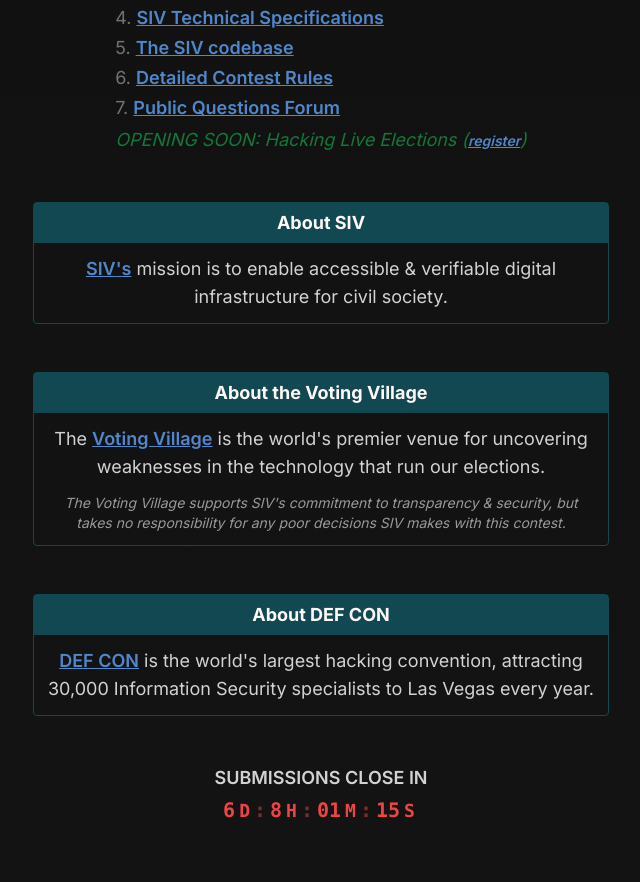
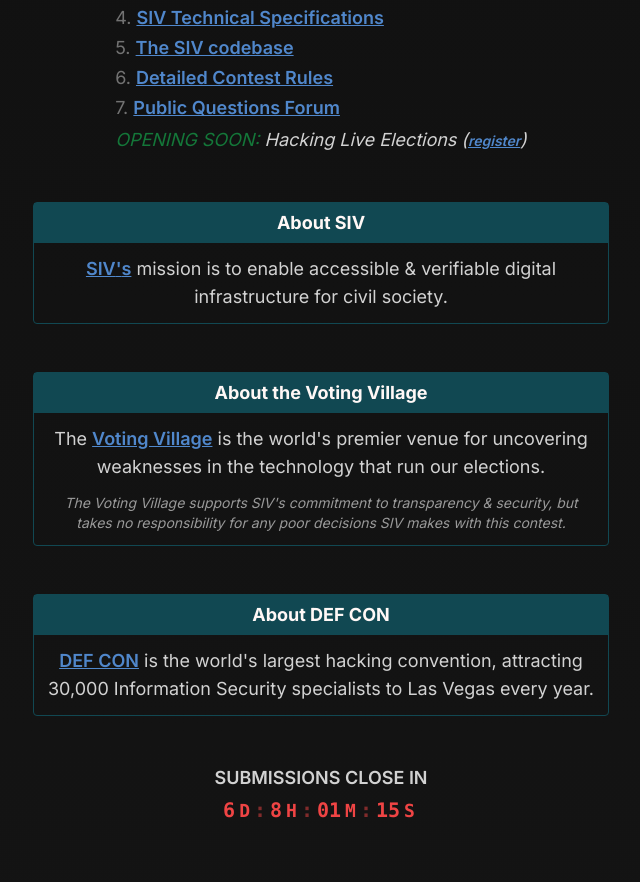
Before and after one commit to siv-org/hack.siv.org, a Next.js app: page / in a window 1280 px wide. Shown: the part 3160-4042 px from the top of the page, without its empty margins (319-959 px from the left). Built offline with nearby package versions, Linux system fonts and the light colour scheme.

Commit message:
Tweak 'Opening Soon' mock-elections resource line

```diff
--- a/app/page.tsx
+++ b/app/page.tsx
@@ -300,10 +300,11 @@
             </a>
           </div>
         ))}
-        <div className="italic text-green-600/70 mt-1">
-          OPENING SOON: Hacking Live Elections (
+        <div className="italic mt-1">
+          <span className="text-green-600/70">OPENING SOON: </span>Hacking Live
+          Elections (
           <a
-            href="https://hack.siv.org/register"
+            href="/register"
             target="_blank"
             className={`${linkStyle} text-sm font-normal`}
           >
```
